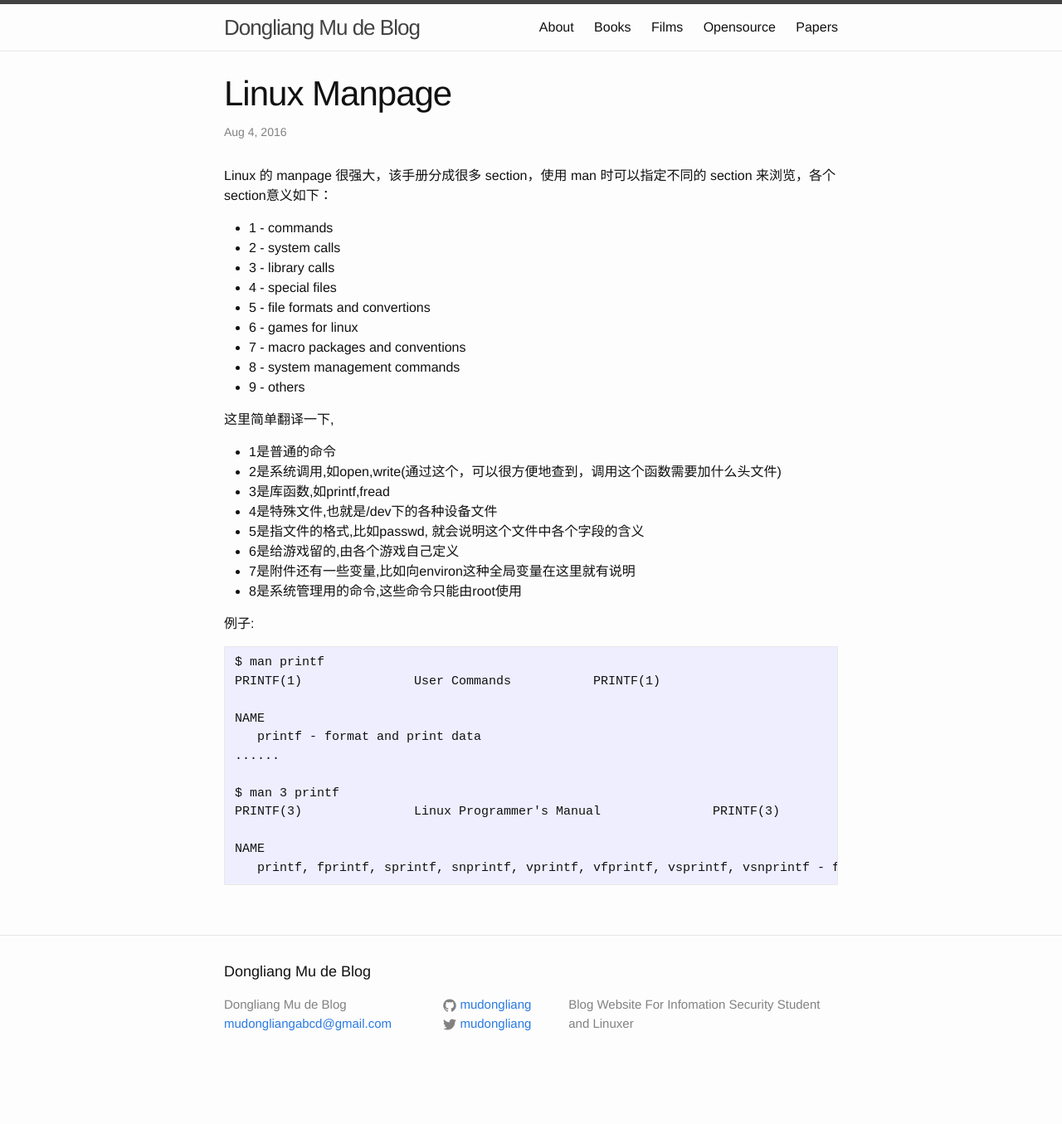
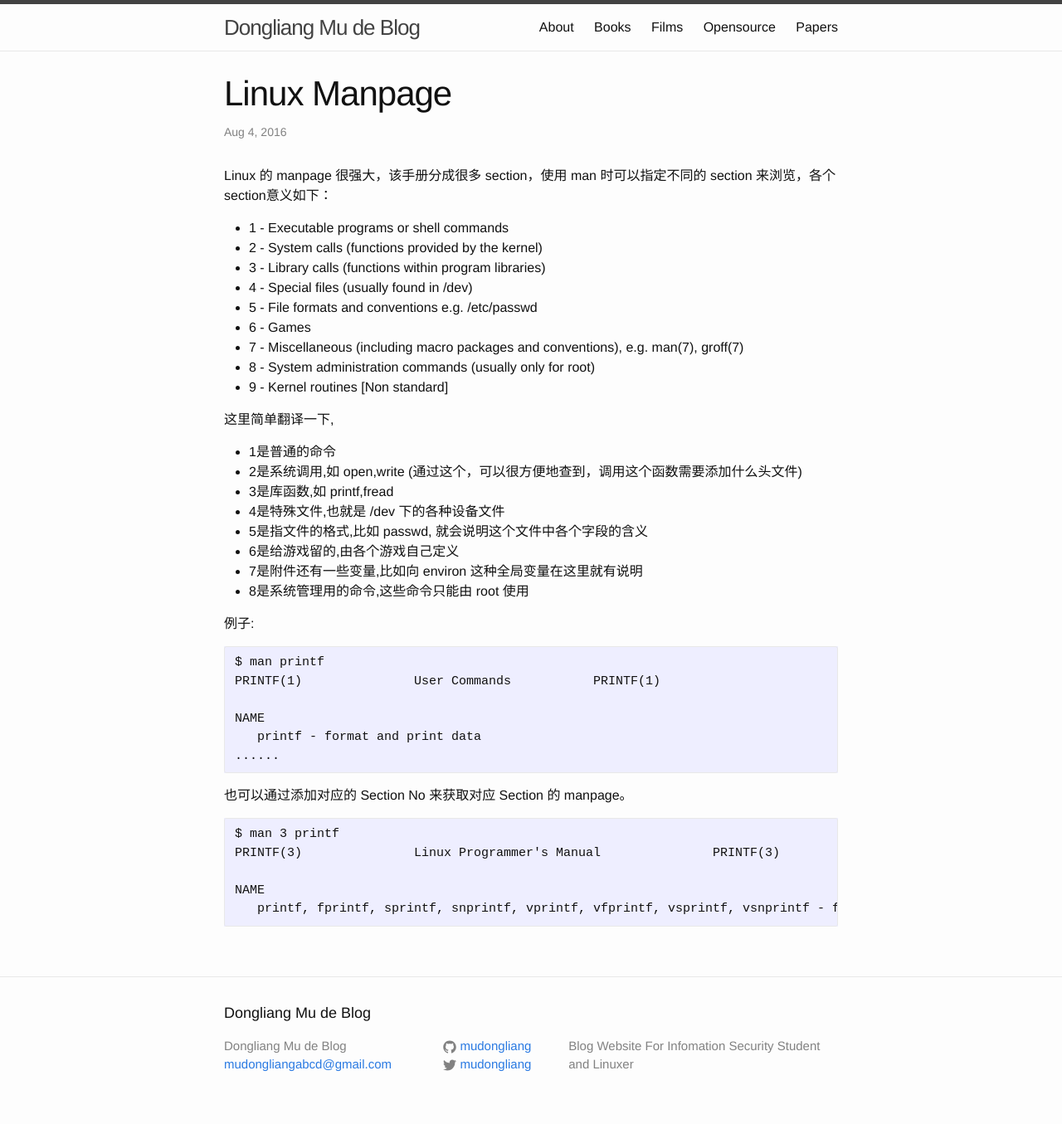
Before and after one commit to mudongliang/mudongliang.github.io, a Jekyll site: the page built from _posts/2016-08-11-linux-man.md, in a window 1280 px wide. Shown: the whole page at 83% size. Built offline with Jekyll 4.4.1, drawn with Linux system fonts in a browser that asks for light colours; before the commit the page ends 1305 px from its top, so only the background shows below that.

Commit message:
man page proofread

```diff
--- a/_posts/2016-08-11-linux-man.md
+++ b/_posts/2016-08-11-linux-man.md
@@ -9,26 +9,26 @@ tags: []
 
 Linux 的 manpage 很强大，该手册分成很多 section，使用 man 时可以指定不同的 section 来浏览，各个section意义如下：
 
-- 1 - commands
-- 2 - system calls
-- 3 - library calls
-- 4 - special files
-- 5 - file formats and convertions
-- 6 - games for linux
-- 7 - macro packages and conventions
-- 8 - system management commands
-- 9 - others
+- 1 - Executable programs or shell commands
+- 2 - System calls (functions provided by the kernel)
+- 3 - Library calls (functions within program libraries)
+- 4 - Special files (usually found in /dev)
+- 5 - File formats and conventions e.g. /etc/passwd
+- 6 - Games
+- 7 - Miscellaneous (including macro packages and conventions), e.g. man(7), groff(7)
+- 8 - System administration commands (usually only for root)
+- 9 - Kernel routines [Non standard]
 
 这里简单翻译一下,
 
 - 1是普通的命令
-- 2是系统调用,如open,write(通过这个，可以很方便地查到，调用这个函数需要加什么头文件)
-- 3是库函数,如printf,fread
-- 4是特殊文件,也就是/dev下的各种设备文件
-- 5是指文件的格式,比如passwd, 就会说明这个文件中各个字段的含义
+- 2是系统调用,如 open,write (通过这个，可以很方便地查到，调用这个函数需要添加什么头文件)
+- 3是库函数,如 printf,fread
+- 4是特殊文件,也就是 /dev 下的各种设备文件
+- 5是指文件的格式,比如 passwd, 就会说明这个文件中各个字段的含义
 - 6是给游戏留的,由各个游戏自己定义
-- 7是附件还有一些变量,比如向environ这种全局变量在这里就有说明
-- 8是系统管理用的命令,这些命令只能由root使用
+- 7是附件还有一些变量,比如向 environ 这种全局变量在这里就有说明
+- 8是系统管理用的命令,这些命令只能由 root 使用
 
 例子:
 
@@ -39,6 +39,8 @@ Linux 的 manpage 很强大，该手册分成很多 section，使用 man 时可
        printf - format and print data
     ......
 
+也可以通过添加对应的 Section No 来获取对应 Section 的 manpage。
+
     $ man 3 printf
     PRINTF(3)		Linux Programmer's Manual		PRINTF(3)
 
```
